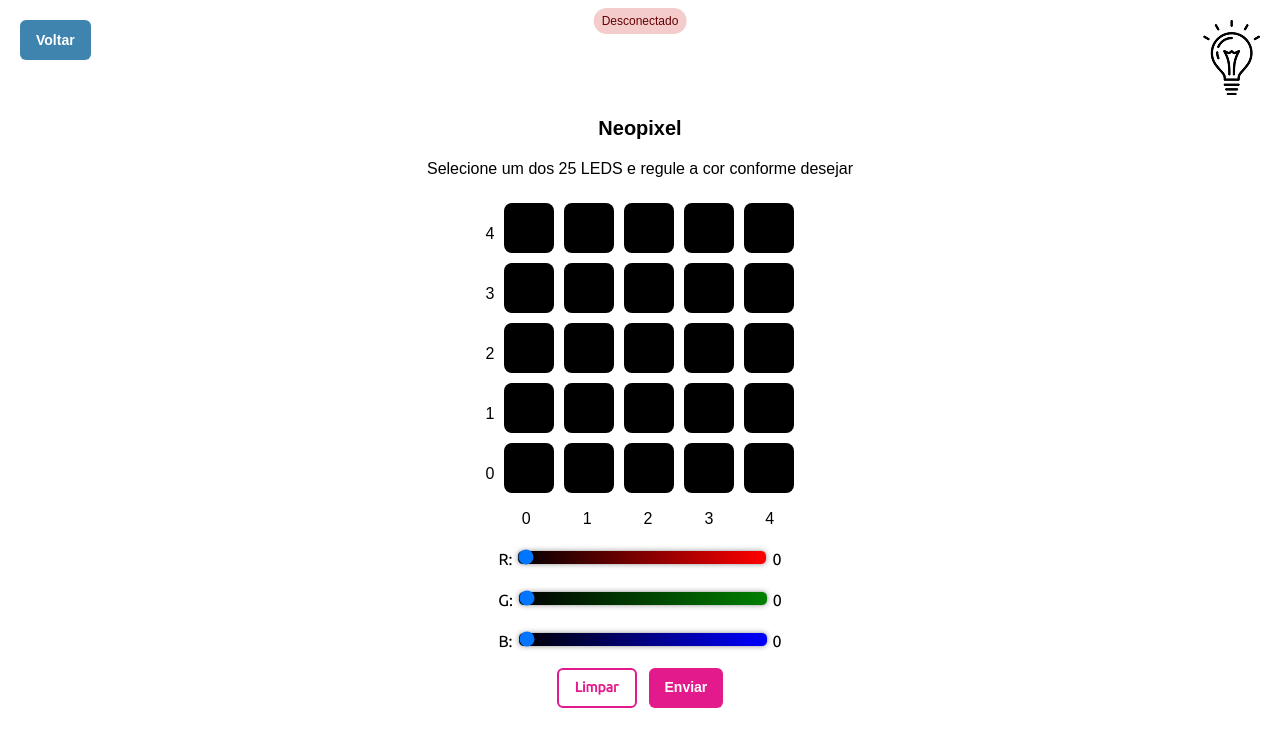
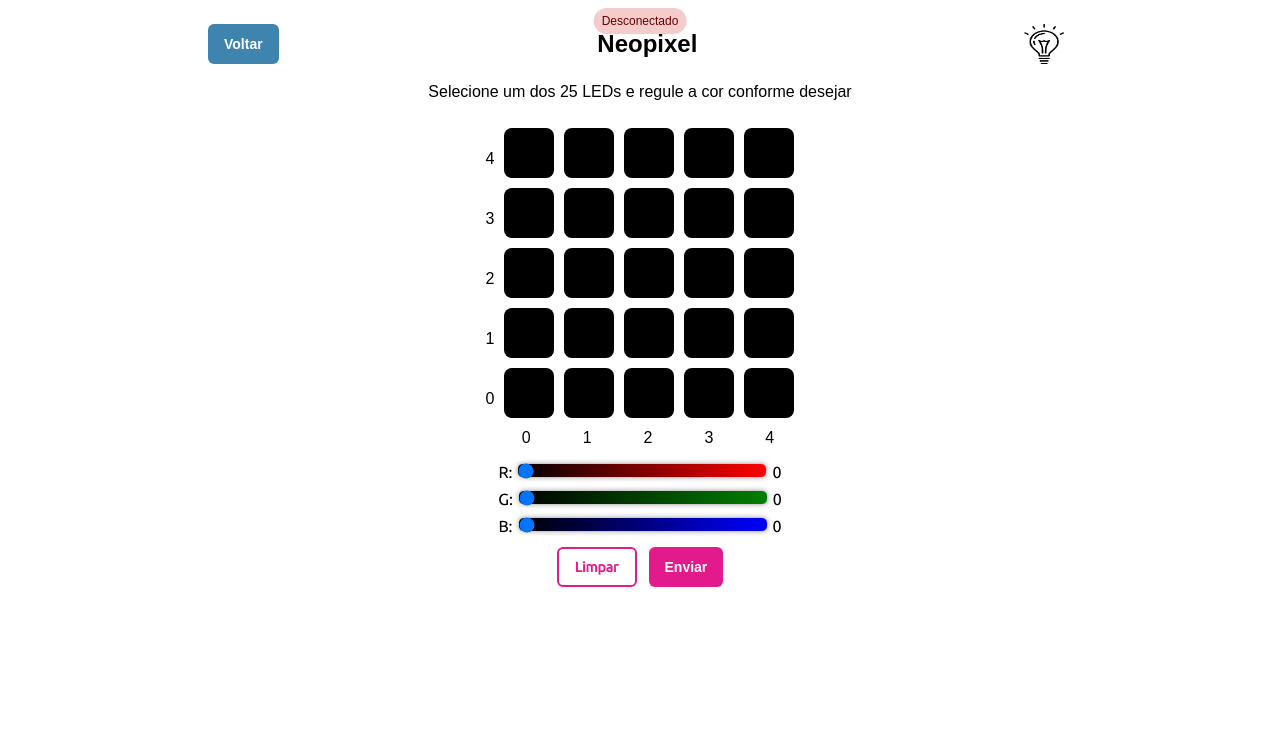
Before and after one commit to josepaliares/app-bitdoglab, a React (Vite) app: page /components/neopixel in a window 1280 px wide. Shown: the top 746 px of the page. Built offline with nearby package versions, Linux system fonts and the light colour scheme.

Commit message:
changed layout os header and other adjusts

```diff
--- a/src/pages/Neopixel.tsx
+++ b/src/pages/Neopixel.tsx
@@ -145,23 +145,30 @@ export default function Neopixel() {
 
   return (
     <>
-      <div className="absolute top-5 left-5">
+      <div className="min-h-screen flex flex-col p-4 max-w-4xl mx-auto">
+        <header className="flex items-center justify-between mb-2">
           <Button variant="blue" onClick={() => navigate("/components")}>
             Voltar
           </Button>
-      </div>
+          <h1 className="text-ubuntu font-bold text-xl md:text-2xl">
+            Neopixel
+          </h1>
+          <button
+            onClick={() => navigate("/components/neopixel/como-funciona")}
+            className="p-2 rounded-full hover:bg-gray-100"
+          >
             <img
               src={idea}
               alt="Como funciona?"
-        className="absolute top-5 right-5 w-1/8 mb-4"
-        onClick={() => navigate("/components/neopixel/como-funciona")}
+              className="w-8 h-auto md:w-10 md:h-10"
             />
-      <div className="h-screen flex flex-col items-center justify-center gap-3.5">
-        <h1 className="text-ubuntu font-bold text-lg mt-5">Neopixel</h1>
-        <h2 className="text-ubuntu font-medium text-md mb-2">
-          Selecione um dos 25 LEDS e regule a cor conforme desejar
+          </button>
+        </header>
+        <main className="flex-1 flex flex-col items-center gap-4">
+          <h2 className="text-ubuntu font-medium text-center mb-2">
+            Selecione um dos 25 LEDs e regule a cor conforme desejar
           </h2>
-
+          <div className="h-screen flex flex-col items-center gap-2">
             <div
               className="ledsContainerRef"
               ref={ledsContainerRef}
@@ -172,14 +179,17 @@ export default function Neopixel() {
                 alignItems: "center", // Alinha verticalmente
               }}
             />
-        <div className="flex flex-row justify-center gap-10" ref={textNumbers}>
+            <div
+              className="flex flex-row justify-center gap-10"
+              ref={textNumbers}
+            >
               <h5 className="ml-4">0</h5>
               <h5 className="ml-3">1</h5>
               <h5 className="ml-3">2</h5>
               <h5 className="ml-3">3</h5>
               <h5 className="ml-3">4</h5>
             </div>
-
+            <div className="color-selector-component">
               <div>
                 <label className="font-medium font-ubuntu text-md">
                   R:
@@ -225,6 +235,8 @@ export default function Neopixel() {
                   <span id="bValueDisplay">{valueB}</span>
                 </label>
               </div>
+            </div>
+
             <div className="flex flex-row justify-center gap-3">
               <Button variant="whitePink" id="limpar">
                 Limpar
@@ -232,6 +244,8 @@ export default function Neopixel() {
               <Button id="enviar">Enviar</Button>
             </div>
           </div>
+        </main>
+      </div>
     </>
   );
 }
```
Lines whose indentation alone changed are shown as unchanged.
